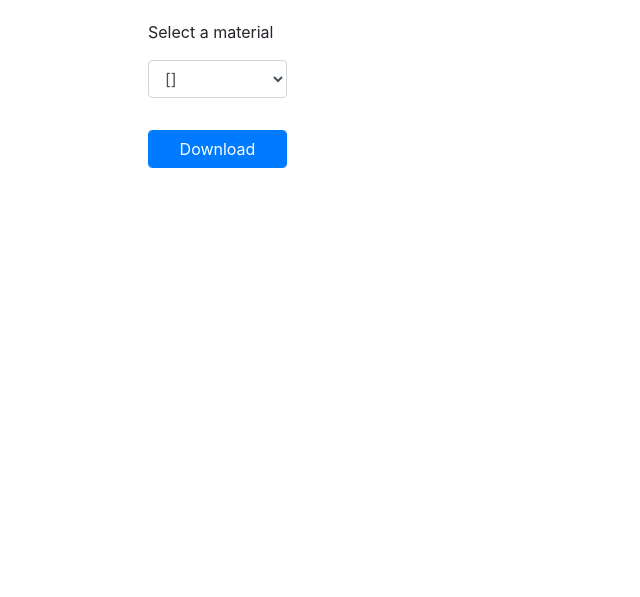
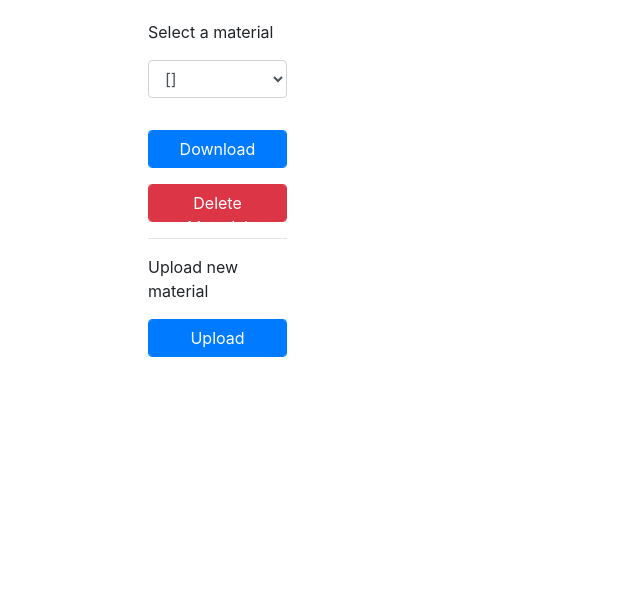
Before and after one commit to PolaritonTechnologies/TMMFlow, a Flask app: template gui/templates/materials.html in a window 1280 px wide. Shown: the part 135-732 px from the top of the page, without its empty margins (0-640 px from the left). Run offline with Flask 3, Linux system fonts and the light colour scheme; the template is opened without the code that fills it: most values are stand-ins (such as "Sample title", 1, 10 or a date in 2020); data that the repository does not hold is empty; some libraries are stand-ins or nearby versions.

Commit message:
Update material handling to include deleting of entries and first attempt to get uploading materials back

```diff
--- a/gui/templates/materials.html
+++ b/gui/templates/materials.html
@@ -6,13 +6,91 @@
             <p> Select a material</p>
             <div style="margin-bottom: 2em;">
                 <select name="materials" id="materials" class="form-control">
-                    {% for material in available_materials %}
-                    <option value="{{ material }}">{{ material }}</option>
+                    {% for material_class, materials in grouped_materials.items() %}
+                    <optgroup label="{{ material_class }}">
+                        {% for material in materials %}
+                        <option value="{{ material }}" data-class="{{ material_class }}">{{ material }}</option>
+                        {% endfor %}
+                    </optgroup>
                     {% endfor %}
                 </select>
             </div>
             <div style="margin-bottom: 2em;">
-                <button class="btn btn-primary form-control" id="downloadButton">Download</button>
+                <button class="btn btn-primary form-control" id="downloadButton"
+                    style="margin-bottom: 1em;">Download</button>
+                <button class="btn btn-danger form-control" id="deleteMaterialButton" data-toggle="modal"
+                    data-target="#deleteModal">Delete Material</button>
+                <!-- Add horizontal line -->
+                <hr>
+                <p> Upload new material</p>
+                <button class="btn btn-primary form-control" id="uploadMaterialButton" data-toggle="modal"
+                    data-target="#uploadModal">Upload</button>
+            </div>
+            <!-- Delete Confirmation Modal -->
+            <div class="modal fade" id="deleteModal" tabindex="-1" role="dialog" aria-labelledby="deleteModalLabel"
+                aria-hidden="true">
+                <div class="modal-dialog" role="document">
+                    <div class="modal-content">
+                        <div class="modal-header">
+                            <h5 class="modal-title" id="deleteModalLabel">Confirm Deletion</h5>
+                            <button type="button" class="close" data-dismiss="modal" aria-label="Close">
+                                <span aria-hidden="true">&times;</span>
+                            </button>
+                        </div>
+                        <div class="modal-body">
+                            Are you sure you want to delete this material?
+                        </div>
+                        <div class="modal-footer">
+                            <button type="button" class="btn btn-secondary" data-dismiss="modal">Cancel</button>
+                            <button type="button" class="btn btn-danger" id="confirmDeleteButton">Accept</button>
+                        </div>
+                    </div>
+                </div>
+            </div>
+            <!-- Upload Material Modal -->
+            <div class="modal fade" id="uploadModal" tabindex="-1" role="dialog" aria-labelledby="uploadModalLabel"
+                aria-hidden="true">
+                <div class="modal-dialog" role="document">
+                    <div class="modal-content">
+                        <div class="modal-header">
+                            <h5 class="modal-title" id="uploadModalLabel">Upload New Material</h5>
+                            <button type="button" class="close" data-dismiss="modal" aria-label="Close">
+                                <span aria-hidden="true">&times;</span>
+                            </button>
+                        </div>
+                        <div class="modal-body">
+                            <form id="uploadMaterialForm">
+                                <div class="form-group">
+                                    <label for="materialName">Material Name</label>
+                                    <input type="text" id="materialName" name="materialName" class="form-control"
+                                        placeholder="Material Name" required>
+                                </div>
+                                <div class="form-group">
+                                    <label for="materialClasses">Material Class</label>
+                                    <select name="materialClasses" id="materialClasses" class="form-control" required>
+                                        <option value="" disabled selected>Select a material class</option>
+                                        {% for material_class, materials in grouped_materials.items() %}
+                                        <option value="{{ material_class }}">{{ material_class }}</option>
+                                        {% endfor %}
+                                    </select>
+                                </div>
+                                <div class="form-group">
+                                    <label for="fileUpload">Choose file</label>
+                                    <div class="custom-file">
+                                        <input type="file" class="custom-file-input" id="fileUpload" name="fileUpload"
+                                            required>
+                                        <label class="custom-file-label" for="fileUpload">Choose file</label>
+                                    </div>
+                                </div>
+                            </form>
+
+                        </div>
+                        <div class="modal-footer">
+                            <button type="button" class="btn btn-secondary" data-dismiss="modal">Cancel</button>
+                            <button type="button" class="btn btn-primary" id="confirmUploadButton">Upload</button>
+                        </div>
+                    </div>
+                </div>
             </div>
             <!-- <p> Upload new material</p> -->
             <!-- <input type="file" id="fileUpload" style="display: none;" /> -->
@@ -125,69 +203,89 @@
             });
     });
 
-    // document.getElementById('uploadButton').addEventListener('click', function () {
-    // document.getElementById('fileUpload').click();
-    // });
+    $(document).ready(function () {
+        $('#materials').on('change', function () {
+            const selectedOption = $(this).find('option:selected');
+            const materialClass = selectedOption.data('class');
+            const deleteButton = $('#deleteMaterialButton');
 
-    // document.getElementById('fileUpload').addEventListener('change', function () {
-    //     var file = this.files[0];
-    //     var formData = new FormData();
-    //     formData.append('file', file);
+            if (materialClass === 'default') {
+                deleteButton.prop('disabled', true);
+            } else {
+                deleteButton.prop('disabled', false);
+            }
+        });
+        $('#deleteMaterialButton').on('click', function () {
+            $('#deleteModal').modal('show');
+        });
 
-    //     fetch('/upload_material', {
-    //         method: 'POST',
-    //         body: formData
-    //     }).then(response => {
-    //         if (response.ok) {
-    //             response.text().then(filename => {
+        $('#confirmDeleteButton').on('click', function () {
+            // Get the selected material
+            const selectedMaterial = $('#materials').val();
+            if (selectedMaterial) {
+                deleteMaterial(selectedMaterial);
+            }
+            $('#deleteModal').modal('hide');
+        });
+    });
 
-    //                 // Show the accept and reject buttons
-    //                 document.getElementById('acceptButton').style.display = 'inline';
-    //                 document.getElementById('rejectButton').style.display = 'inline';
+    function deleteMaterial(material) {
+        // Make an AJAX request to the server to delete the material
+        console.log("Here");
+        $.ajax({
+            url: '/delete_material',  // Adjust the URL to your Flask route
+            type: 'POST',
+            data: { material: material },
+            success: function (response) {
+                // Handle success response
+                console.log('Material deleted successfully');
+                // Optionally, refresh the page or update the UI
+                location.reload();
+            },
+            error: function (error) {
+                // Handle error response
+                console.error('Error deleting material:', error);
+            }
+        });
+    }
 
-    //                 // Add click event listeners to the accept and reject buttons
-    //                 document.getElementById('acceptButton').addEventListener('click', function () {
-    //                     fetch('/accept', {
-    //                         method: 'POST',
-    //                         headers: {
-    //                             'Content-Type': 'application/x-www-form-urlencoded'
-    //                         },
-    //                         body: 'filename=' + encodeURIComponent(filename)
-    //                     }).then(response => {
-    //                         if (response.ok) {
-    //                             console.log('File accepted');
-    //                         } else {
-    //                             console.error('File acceptance failed');
-    //                         }
-    //                     });
+    $(document).ready(function () {
+        $('#uploadMaterialButton').on('click', function () {
+            $('#uploadModal').modal('show');
+        });
 
-    //                     // Hide the accept and reject buttons
-    //                     document.getElementById('acceptButton').style.display = 'none';
-    //                     document.getElementById('rejectButton').style.display = 'none';
-    //                 });
-    //                 document.getElementById('rejectButton').addEventListener('click', function () {
-    //                     fetch('/reject', {
-    //                         method: 'POST',
-    //                         headers: {
-    //                             'Content-Type': 'application/x-www-form-urlencoded'
-    //                         },
-    //                         body: 'filename=' + encodeURIComponent(filename)
-    //                     }).then(response => {
-    //                         if (response.ok) {
-    //                             console.log('File rejected');
-    //                         } else {
-    //                             console.error('File rejection failed');
-    //                         }
-    //                     });
-    //                     // Hide the accept and reject buttons
-    //                     document.getElementById('acceptButton').style.display = 'none';
-    //                     document.getElementById('rejectButton').style.display = 'none';
-    //                 });
-    //             });
-    //         } else {
-    //             console.error('File upload failed');
-    //         }
-    //     });
-    // });
+        $('#confirmUploadButton').on('click', function () {
+            const fileInput = document.getElementById('fileUpload');
+            const file = fileInput.files[0];
+            if (file) {
+                uploadMaterial(file);
+            }
+            $('#uploadModal').modal('hide');
+        });
+    });
+
+    function uploadMaterial(file) {
+        const formData = new FormData();
+        formData.append('file', file);
+
+        $.ajax({
+            url: '/upload_material',  // Adjust the URL to your Flask route
+            type: 'POST',
+            data: formData,
+            processData: false,
+            contentType: false,
+            success: function (response) {
+                // Handle success response
+                console.log('Material uploaded successfully');
+                // Optionally, refresh the page or update the UI
+                location.reload();
+            },
+            error: function (error) {
+                // Handle error response
+                console.error('Error uploading material:', error);
+            }
+        });
+    }
+
 </script>
 {% endblock %}
```
Also changed, not shown: gui/add_material_to_db.py (+7 -4 lines), gui/database.py (+27 -3 lines), gui/materials.py (+28 -11 lines).
